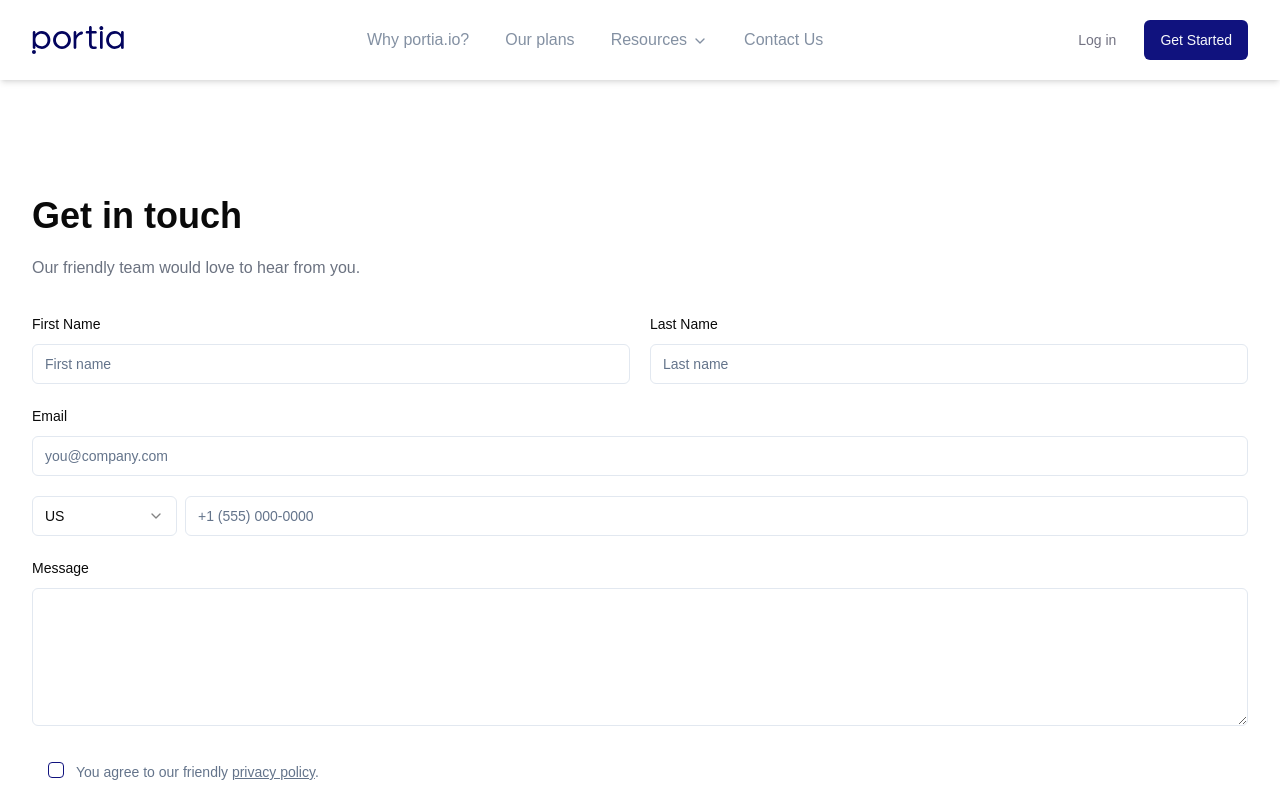
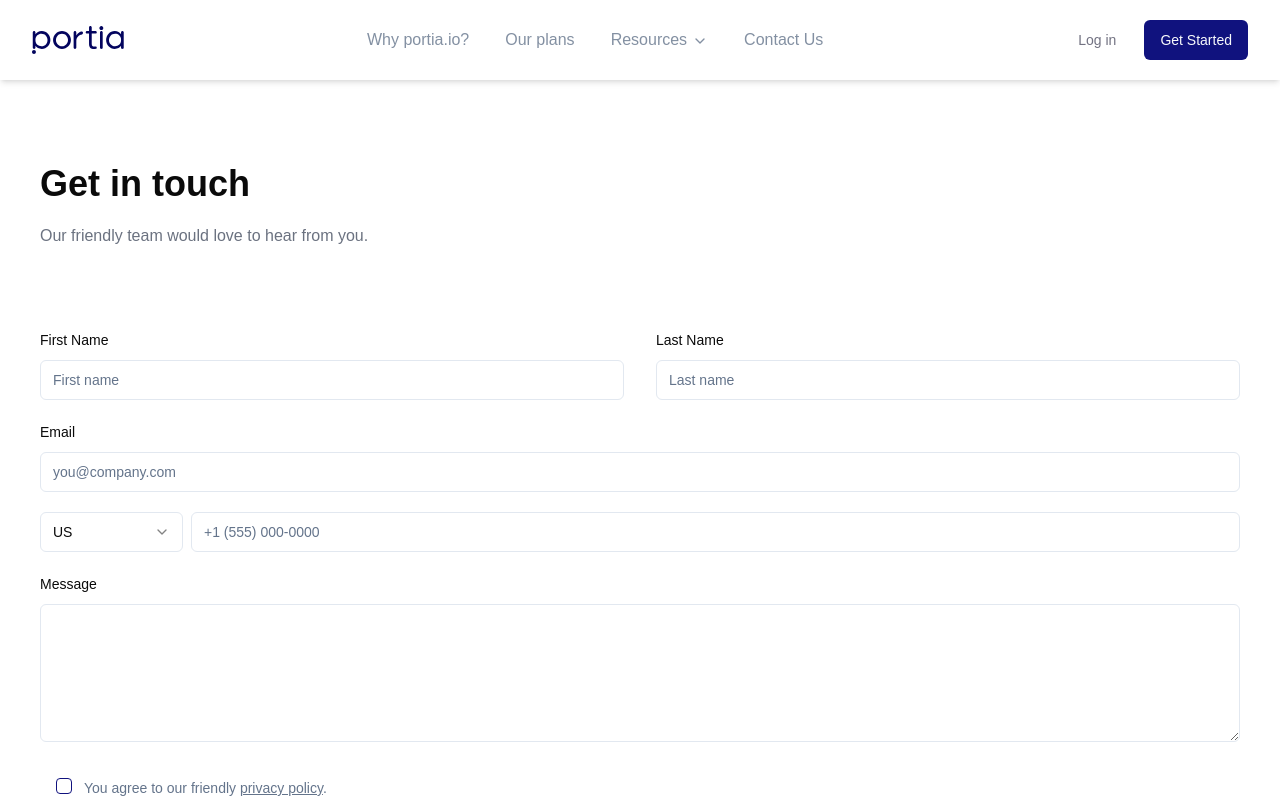
Before and after one commit to Saeed-Altout/portia, a Next.js app: page /contact-us in a window 1280 px wide. Shown: the top 800 px of the page. Built offline with nearby package versions, Linux system fonts and the light colour scheme; a web font is replaced by a local one.

Commit message:
complete refactor contact us page.

```diff
--- a/app/(website)/(pages)/contact-us/_components/contact-form.tsx
+++ b/app/(website)/(pages)/contact-us/_components/contact-form.tsx
@@ -1,83 +1,47 @@
-"use client";
+'use client';
 
-import Link from "next/link";
+import Link from 'next/link';
 
-import { zodResolver } from "@hookform/resolvers/zod";
-import { useForm } from "react-hook-form";
-import * as z from "zod";
+import { zodResolver } from '@hookform/resolvers/zod';
+import { useForm } from 'react-hook-form';
 
-import {
-  Form,
-  FormControl,
-  FormDescription,
-  FormField,
-  FormItem,
-  FormLabel,
-  FormMessage,
-} from "@/components/ui/form";
-import {
-  Select,
-  SelectContent,
-  SelectItem,
-  SelectTrigger,
-  SelectValue,
-} from "@/components/ui/select";
-import { Button } from "@/components/ui/button";
-import { Input } from "@/components/ui/input";
-import { Checkbox } from "@/components/ui/checkbox";
-import { Textarea } from "@/components/ui/textarea";
+import { Form, FormControl, FormDescription, FormField, FormItem, FormLabel, FormMessage } from '@/components/ui/form';
+import { Select, SelectContent, SelectItem, SelectTrigger, SelectValue } from '@/components/ui/select';
+import { Button } from '@/components/ui/button';
+import { Input } from '@/components/ui/input';
+import { Checkbox } from '@/components/ui/checkbox';
+import { Textarea } from '@/components/ui/textarea';
 
-const formSchema = z.object({
-  firstName: z.string().min(2, {
-    message: "First Name must be at least 2 characters.",
-  }),
-  lastName: z.string().min(2, {
-    message: "Last Name must be at least 2 characters.",
-  }),
-  email: z.string().email(),
-  phoneNumber: z.object({
-    country: z
-      .string()
-      .min(2, { message: "Country is required!" })
-      .default("syria"),
-    number: z
-      .string()
-      .min(9, { message: "Phone number must be at least 9 numbers." }),
-  }),
-  message: z.string().optional(),
-  agreeToPrivacyPolicy: z.boolean().refine((val) => val === true, {
-    message: "You must agree to our friendly privacy policy.",
-  }),
-});
+import { FormContactValues, formContactSchema } from '@website/schema';
 
 export const ContactForm = () => {
-  const form = useForm<z.infer<typeof formSchema>>({
-    resolver: zodResolver(formSchema),
+	const form = useForm<FormContactValues>({
+		resolver: zodResolver(formContactSchema),
 		defaultValues: {
-      firstName: "",
-      lastName: "",
-      email: "",
-      phoneNumber: { country: "", number: "" },
+			firstName: '',
+			lastName: '',
+			email: '',
+			phoneNumber: { country: '', number: '' },
 			agreeToPrivacyPolicy: false,
 		},
 	});
 
-  const onSubmit = (values: z.infer<typeof formSchema>) => {
+	const onSubmit = (values: FormContactValues) => {
 		console.log(values);
 	};
 
 	return (
 		<Form {...form}>
-      <form onSubmit={form.handleSubmit(onSubmit)} className="space-y-5">
-        <div className="grid grid-cols-1 md:grid-cols-2 gap-5 mt-8">
+			<form onSubmit={form.handleSubmit(onSubmit)} className='space-y-5 w-full'>
+				<div className='grid grid-cols-1 md:grid-cols-2 gap-8 mt-8'>
 					<FormField
 						control={form.control}
-            name="firstName"
+						name='firstName'
 						render={({ field }) => (
 							<FormItem>
 								<FormLabel>First Name</FormLabel>
 								<FormControl>
-                  <Input type="text" placeholder="First name" {...field} />
+									<Input type='text' placeholder='First name' {...field} />
 								</FormControl>
 								<FormMessage />
 							</FormItem>
@@ -85,12 +49,12 @@ export const ContactForm = () => {
 					/>
 					<FormField
 						control={form.control}
-            name="lastName"
+						name='lastName'
 						render={({ field }) => (
 							<FormItem>
 								<FormLabel>Last Name</FormLabel>
 								<FormControl>
-                  <Input type="text" placeholder="Last name" {...field} />
+									<Input type='text' placeholder='Last name' {...field} />
 								</FormControl>
 								<FormMessage />
 							</FormItem>
@@ -99,34 +63,31 @@ export const ContactForm = () => {
 				</div>
 				<FormField
 					control={form.control}
-          name="email"
+					name='email'
 					render={({ field }) => (
 						<FormItem>
 							<FormLabel>Email</FormLabel>
 							<FormControl>
-                <Input type="email" placeholder="you@company.com" {...field} />
+								<Input type='email' placeholder='you@company.com' {...field} />
 							</FormControl>
 							<FormMessage />
 						</FormItem>
 					)}
 				/>
-        <div className="grid grid-cols-1 md:grid-cols-8 gap-2">
+				<div className='grid grid-cols-4 md:grid-cols-8 gap-2'>
 					<FormField
 						control={form.control}
-            name="phoneNumber.country"
+						name='phoneNumber.country'
 						render={({ field }) => (
-              <FormItem className="col-span-1">
-                <Select
-                  onValueChange={field.onChange}
-                  defaultValue={field.value}
-                >
+							<FormItem className='col-span-1'>
+								<Select onValueChange={field.onChange} defaultValue={field.value}>
 									<FormControl>
 										<SelectTrigger>
-                      <SelectValue placeholder="US" />
+											<SelectValue placeholder='US' />
 										</SelectTrigger>
 									</FormControl>
 									<SelectContent>
-                    {["US", "SY", "DE"].map((country, index) => (
+										{['US', 'SY', 'DE'].map((country, index) => (
 											<SelectItem value={country} key={index}>
 												{country}
 											</SelectItem>
@@ -139,15 +100,11 @@ export const ContactForm = () => {
 					/>
 					<FormField
 						control={form.control}
-            name="phoneNumber.number"
+						name='phoneNumber.number'
 						render={({ field }) => (
-              <FormItem className="flex-1 w-full col-span-1 md:col-span-7">
+							<FormItem className='flex-1 w-full col-span-3 md:col-span-7'>
 								<FormControl>
-                  <Input
-                    type="text"
-                    placeholder="+1 (555) 000-0000"
-                    {...field}
-                  />
+									<Input type='text' placeholder='+1 (555) 000-0000' {...field} />
 								</FormControl>
 								<FormMessage />
 							</FormItem>
@@ -156,7 +113,7 @@ export const ContactForm = () => {
 				</div>
 				<FormField
 					control={form.control}
-          name="message"
+					name='message'
 					render={({ field }) => (
 						<FormItem>
 							<FormLabel>Message</FormLabel>
@@ -169,19 +126,16 @@ export const ContactForm = () => {
 				/>
 				<FormField
 					control={form.control}
-          name="agreeToPrivacyPolicy"
+					name='agreeToPrivacyPolicy'
 					render={({ field }) => (
-            <FormItem className="flex flex-row items-start space-x-3 space-y-0 rounded-md border p-4 border-none outline-none shadow-none">
+						<FormItem className='flex flex-row items-start space-x-3 space-y-0 rounded-md border p-4 border-none outline-none shadow-none'>
 							<FormControl>
-                <Checkbox
-                  checked={field.value}
-                  onCheckedChange={field.onChange}
-                />
+								<Checkbox checked={field.value} onCheckedChange={field.onChange} />
 							</FormControl>
-              <div className="space-y-1 leading-none">
+							<div className='space-y-1 leading-none'>
 								<FormDescription>
-                  You agree to our friendly{" "}
-                  <Link href="/" className="underline">
+									You agree to our friendly{' '}
+									<Link href='/privacy-policy' className='underline'>
 										privacy policy
 									</Link>
 									.
@@ -191,7 +145,7 @@ export const ContactForm = () => {
 						</FormItem>
 					)}
 				/>
-        <Button type="submit">Send message</Button>
+				<Button type='submit'>Send message</Button>
 			</form>
 		</Form>
 	);
--- a/app/(website)/(pages)/contact-us/page.tsx
+++ b/app/(website)/(pages)/contact-us/page.tsx
@@ -1,18 +1,21 @@
-import { Statistic } from "@website/_components/sections";
-import { Heading } from "@website/_components/common";
-import { ContactForm } from "./_components";
+import { ContactForm } from './_components';
+
+import { Heading } from '@website/_components/common';
+import { Statistic } from '@website/_components/sections';
+
+import { Section } from '@website/_components/ui/section';
+import { Container } from '@website/_components/ui/container';
 
 export default function ContactUsPage() {
 	return (
 		<main>
-      <section className="max-container section">
-        <Heading
-          title="Get in touch"
-          description="Our friendly team would love to hear from you."
-        />
+			<Section className='pt-16 pb-24'>
+				<Container size='wide' className='gap-y-12'>
+					<Heading title='Get in touch' description='Our friendly team would love to hear from you.' />
 					<ContactForm />
-      </section>
-      <div className="hidden lg:block">
+				</Container>
+			</Section>
+			<div className='hidden lg:block'>
 				<Statistic />
 			</div>
 		</main>
--- /dev/null
+++ b/app/(website)/schema/index.ts
@@ -0,0 +1,21 @@
+import * as z from 'zod';
+
+export const formContactSchema = z.object({
+	firstName: z.string().min(2, {
+		message: 'First Name must be at least 2 characters.',
+	}),
+	lastName: z.string().min(2, {
+		message: 'Last Name must be at least 2 characters.',
+	}),
+	email: z.string().email(),
+	phoneNumber: z.object({
+		country: z.string().min(2, { message: 'Country is required!' }).default('syria'),
+		number: z.string().min(9, { message: 'Phone number must be at least 9 numbers.' }),
+	}),
+	message: z.string().optional(),
+	agreeToPrivacyPolicy: z.boolean().refine((val) => val === true, {
+		message: 'You must agree to our friendly privacy policy.',
+	}),
+});
+
+export type FormContactValues = z.infer<typeof formContactSchema>;
```
Lines whose indentation alone changed are shown as unchanged.
